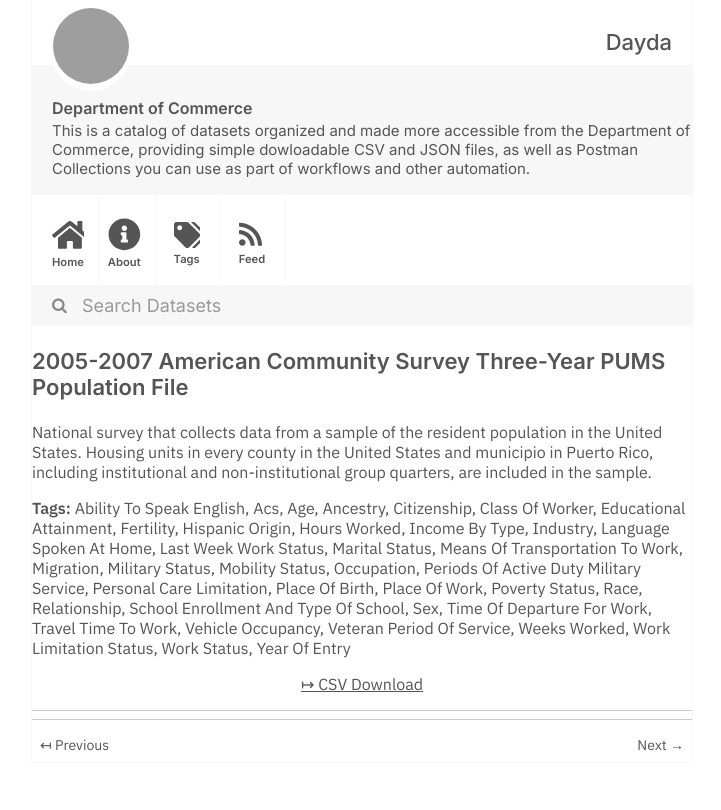
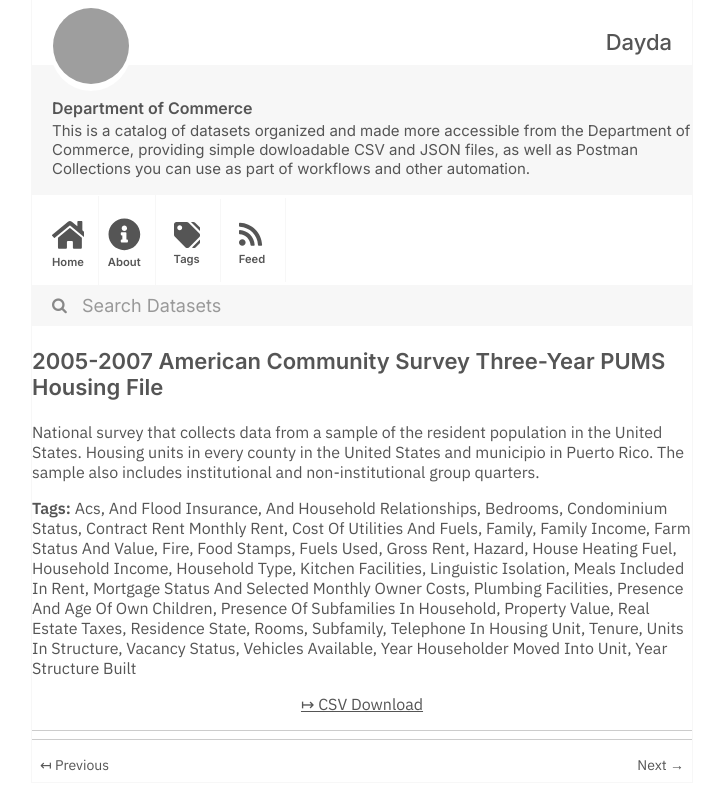
Before and after one commit to dayda-entities/department-of-commerce, a Jekyll site: the page built from _posts/2020-11-12-2005-2007-american-community-s.md, in a window 1280 px wide, cut to the strip 0-810 px from the top of the page. Shown: the whole strip, without its empty margins (278-999 px from the left). Built offline with Jekyll 4.4.1, drawn with Linux system fonts in a browser that asks for light colours; grey boxes are pictures that could not be loaded.

Commit message:
Publish Data

```diff
--- a/_posts/2020-11-12-2005-2007-american-community-s.md
+++ b/_posts/2020-11-12-2005-2007-american-community-s.md
@@ -1,51 +1,51 @@
 ---
-title: 2005-2007 American Community Survey Three-Year PUMS Population File
-created: '2020-11-12T14:44:45.557663'
-modified: '2021-03-11T05:37:06.066078'
+title: 2005-2007 American Community Survey Three-Year PUMS Housing File
+created: '2020-11-12T14:44:44.824347'
+modified: '2021-03-11T05:37:05.800670'
 state: active
 type: dataset
 tags:
-  - Ability To Speak English
   - Acs
-  - Age
-  - Ancestry
-  - Citizenship
-  - Class Of Worker
-  - Educational Attainment
-  - Fertility
-  - Hispanic Origin
-  - Hours Worked
-  - Income By Type
-  - Industry
-  - Language Spoken At Home
-  - Last Week Work Status
-  - Marital Status
-  - Means Of Transportation To Work
-  - Migration
-  - Military Status
-  - Mobility Status
-  - Occupation
-  - Periods Of Active Duty Military Service
-  - Personal Care Limitation
-  - Place Of Birth
-  - Place Of Work
-  - Poverty Status
-  - Race
-  - Relationship
-  - School Enrollment And Type Of School
-  - Sex
-  - Time Of Departure For Work
-  - Travel Time To Work
-  - Vehicle Occupancy
-  - Veteran Period Of Service
-  - Weeks Worked
-  - Work Limitation Status
-  - Work Status
-  - Year Of Entry
+  - And Flood Insurance
+  - And Household Relationships
+  - Bedrooms
+  - Condominium Status
+  - Contract Rent Monthly Rent
+  - Cost Of Utilities And Fuels
+  - Family
+  - Family Income
+  - Farm Status And Value
+  - Fire
+  - Food Stamps
+  - Fuels Used
+  - Gross Rent
+  - Hazard
+  - House Heating Fuel
+  - Household Income
+  - Household Type
+  - Kitchen Facilities
+  - Linguistic Isolation
+  - Meals Included In Rent
+  - Mortgage Status And Selected Monthly Owner Costs
+  - Plumbing Facilities
+  - Presence And Age Of Own Children
+  - Presence Of Subfamilies In Household
+  - Property Value
+  - Real Estate Taxes
+  - Residence State
+  - Rooms
+  - Subfamily
+  - Telephone In Housing Unit
+  - Tenure
+  - Units In Structure
+  - Vacancy Status
+  - Vehicles Available
+  - Year Householder Moved Into Unit
+  - Year Structure Built
 groups: []
 csv_url: 'http://www2.census.gov/acs2007_3yr/pums/csv_pus.zip'
 json_url: ''
 layout: post
 
 ---
-National survey that collects data from a sample of the resident population in the United States. Housing units in every county in the United States and municipio in Puerto Rico, including institutional and non-institutional group quarters, are included in the sample.
+National survey that collects data from a sample of the resident population in the United States. Housing units in every county in the United States and municipio in Puerto Rico. The sample also includes institutional and non-institutional group quarters.
```
